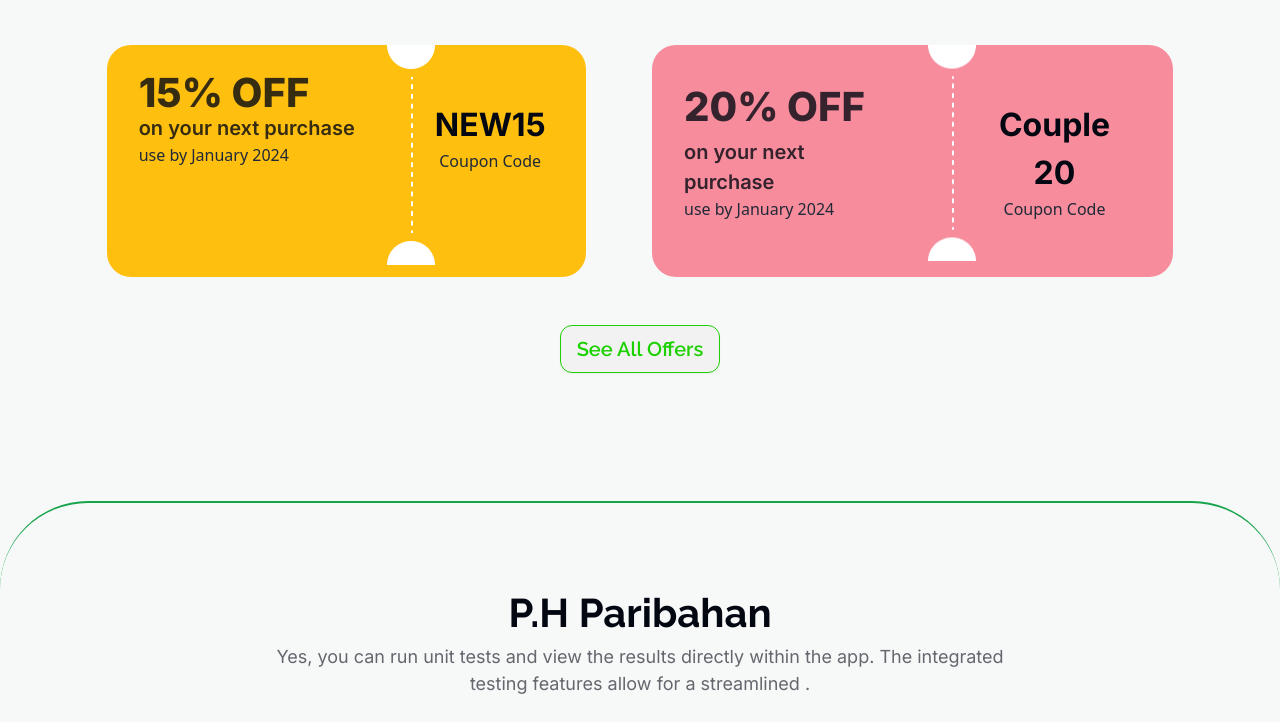
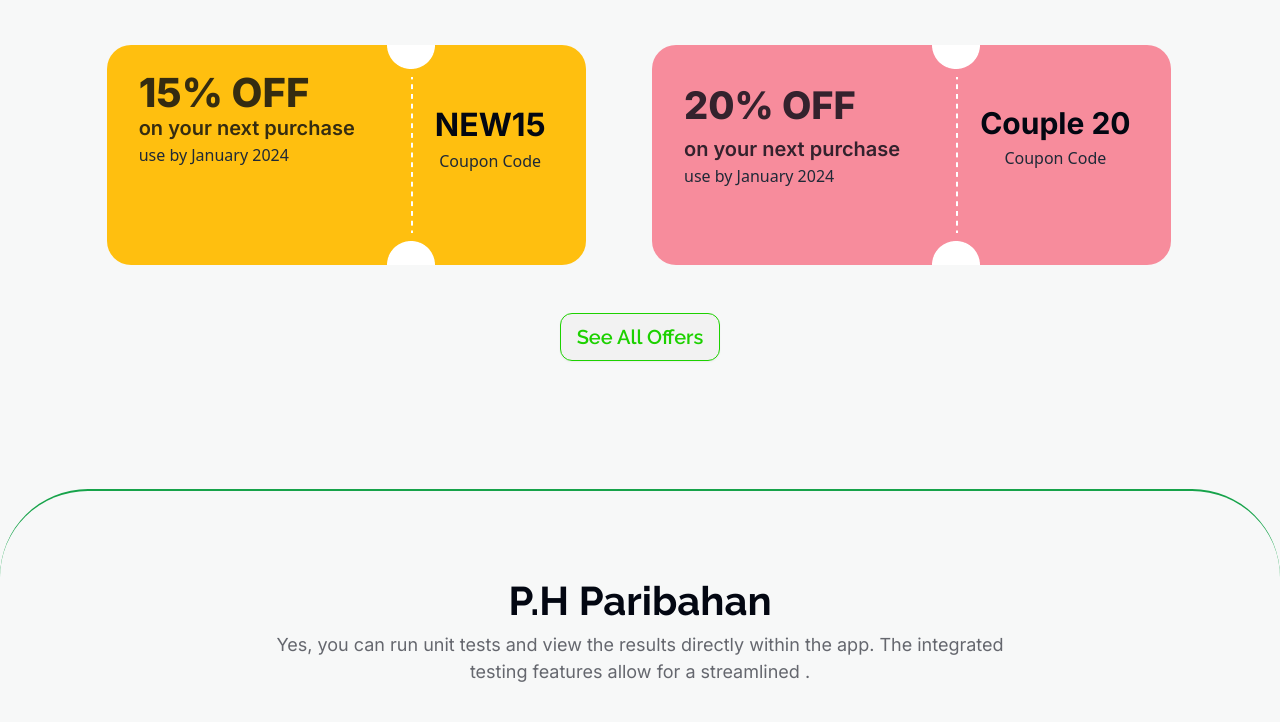
Before and after one commit to anasahammad/smart-ticket, a plain HTML site: page index.html in a window 1280 px wide. Shown: the part 1059-1781 px from the top of the page. Drawn offline with nearby package versions, Linux system fonts and the light colour scheme.

Commit message:
final submission

```diff
--- a/index.html
+++ b/index.html
@@ -158,7 +158,7 @@
                         <!-- right coupon -->
                         <div class="flex w-full">
                             <div class="bg-[#F78C9C] py-2 px-4 lg:px-8 lg:py-8 rounded-l-3xl">
-                                <p> <span class="text-[#030712cc] font-inter text-[20px] lg:text-[40px] font-extrabold">20% OFF</span> <br>
+                                <p> <span class="text-[#030712cc] font-inter text-[20px] lg:text-[38px] font-extrabold">20% OFF</span> <br>
                                     <span class="text-[#030712cc] font-inter lg:text-[20px] font-semibold">on your next purchase</span> <br>
                                      <span>use by January 2024</span></p>
                             </div>
@@ -167,7 +167,7 @@
                             </div>
 
                                  <div class="bg-[#F78C9C] pr-4 py-5 lg:pr-10 lg:py-14 rounded-r-3xl text-center">
-                                    <p> <span class="text-[#030712] font-inter  lg:text-[32px] font-bold">Couple 20 </span> <br>
+                                    <p> <span class="text-[#030712] font-inter  lg:text-[30px] font-bold">Couple 20 </span> <br>
                                          <span>Coupon Code</span></p>
                                 </div>
                         </div>
```
